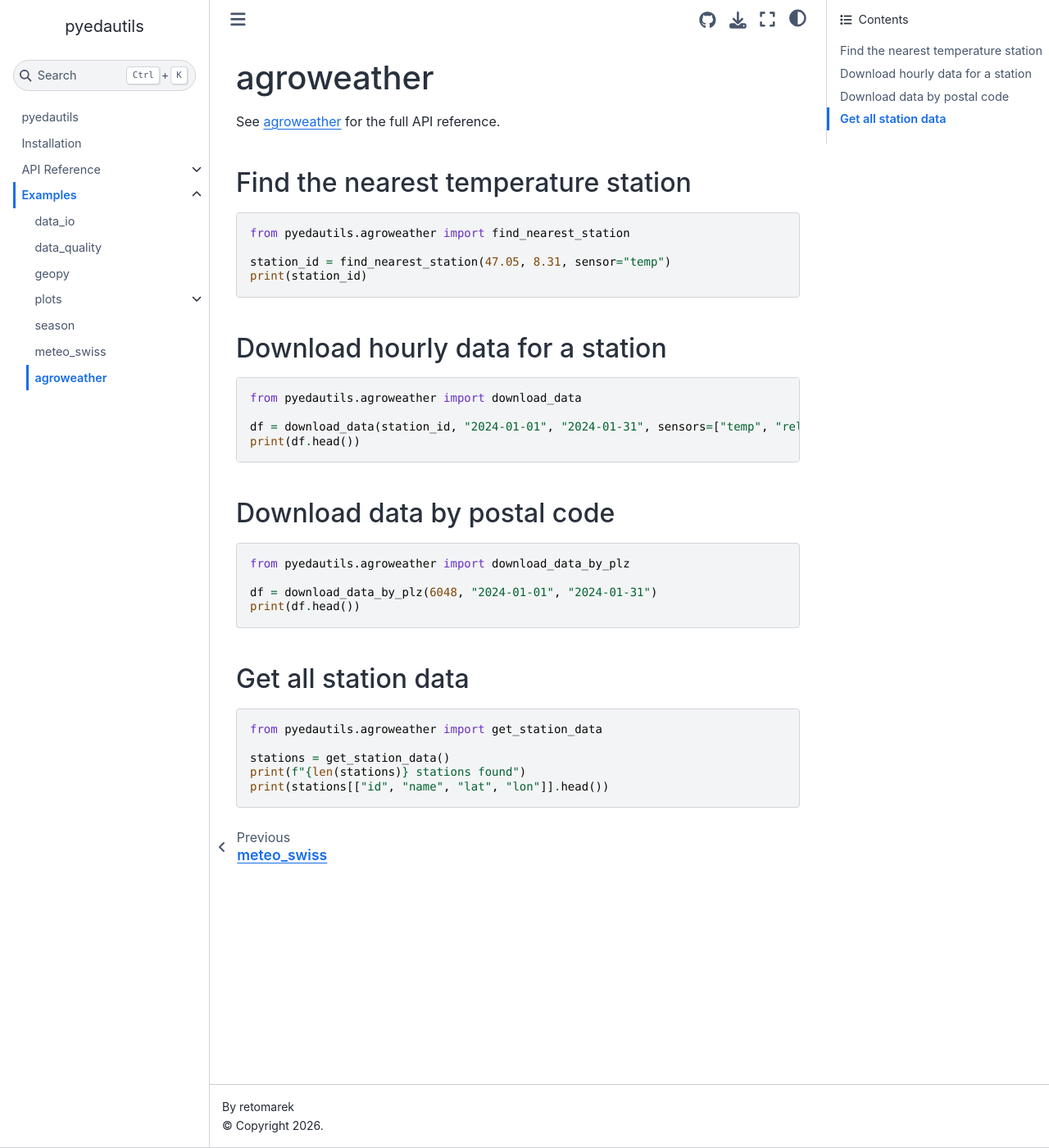
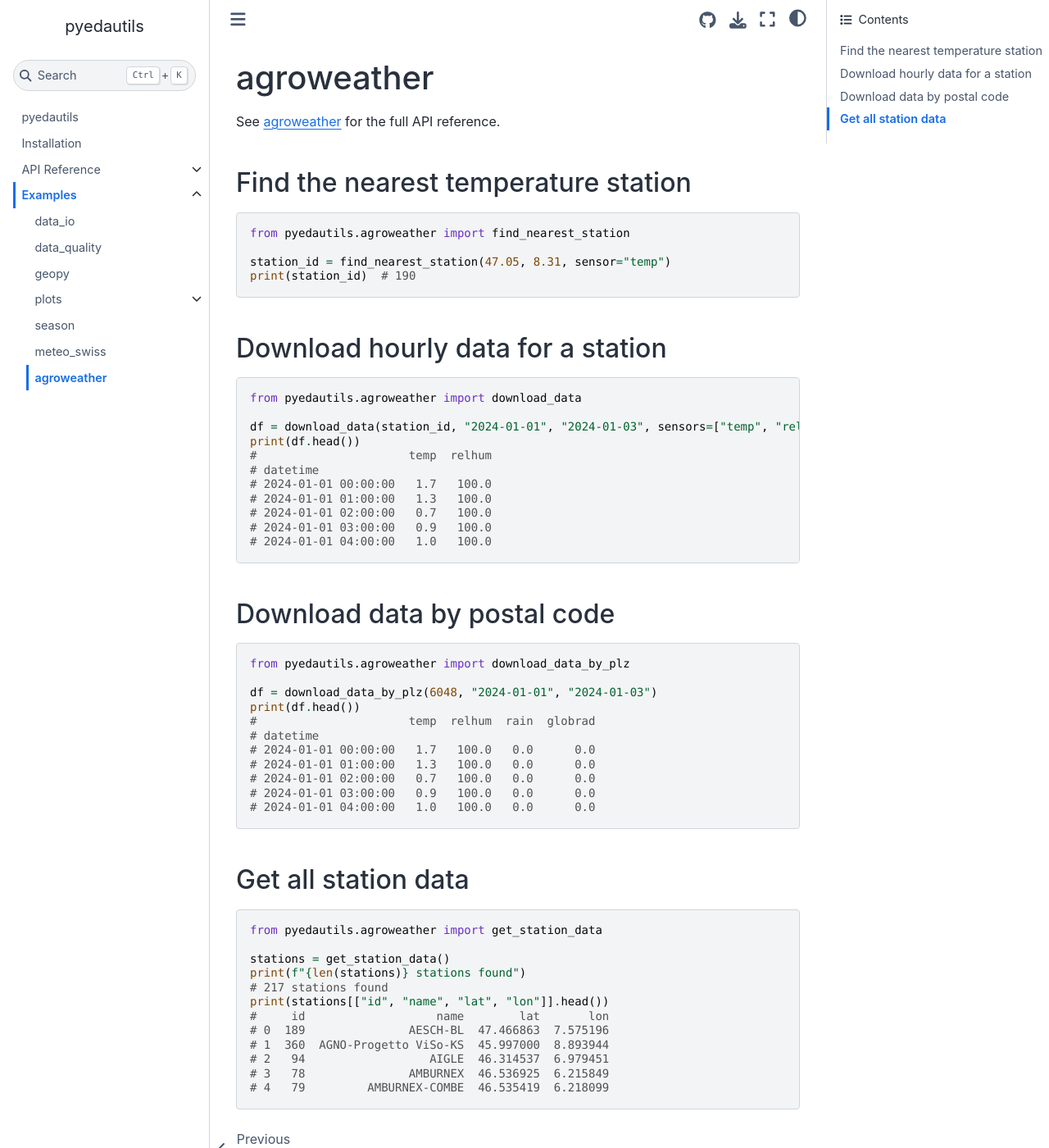
Before and after one commit to retomarek/pyedautils, a Jupyter Book: the page built from docs/examples/agroweather.md, in a window 1280 px wide and 1400 px high. Shown: the whole window at 82% size. Built offline with Jupyter Book 1.0.4 settings and Sphinx 7.4.7 and the Sphinx Book theme 1.1.4, drawn with Linux system fonts in a browser that asks for light colours.

Commit message:
updated agroweather with real results

````diff
--- a/docs/examples/agroweather.md
+++ b/docs/examples/agroweather.md
@@ -8,7 +8,7 @@ See {doc}`../api/agroweather` for the full API reference.
 from pyedautils.agroweather import find_nearest_station
 
 station_id = find_nearest_station(47.05, 8.31, sensor="temp")
-print(station_id)
+print(station_id)  # 190
 ```
 
 ## Download hourly data for a station
@@ -16,8 +16,15 @@ print(station_id)
 ```python
 from pyedautils.agroweather import download_data
 
-df = download_data(station_id, "2024-01-01", "2024-01-31", sensors=["temp", "relhum"])
+df = download_data(station_id, "2024-01-01", "2024-01-03", sensors=["temp", "relhum"])
 print(df.head())
+#                      temp  relhum
+# datetime
+# 2024-01-01 00:00:00   1.7   100.0
+# 2024-01-01 01:00:00   1.3   100.0
+# 2024-01-01 02:00:00   0.7   100.0
+# 2024-01-01 03:00:00   0.9   100.0
+# 2024-01-01 04:00:00   1.0   100.0
 ```
 
 ## Download data by postal code
@@ -25,8 +32,15 @@ print(df.head())
 ```python
 from pyedautils.agroweather import download_data_by_plz
 
-df = download_data_by_plz(6048, "2024-01-01", "2024-01-31")
+df = download_data_by_plz(6048, "2024-01-01", "2024-01-03")
 print(df.head())
+#                      temp  relhum  rain  globrad
+# datetime
+# 2024-01-01 00:00:00   1.7   100.0   0.0      0.0
+# 2024-01-01 01:00:00   1.3   100.0   0.0      0.0
+# 2024-01-01 02:00:00   0.7   100.0   0.0      0.0
+# 2024-01-01 03:00:00   0.9   100.0   0.0      0.0
+# 2024-01-01 04:00:00   1.0   100.0   0.0      0.0
 ```
 
 ## Get all station data
@@ -36,5 +50,12 @@ from pyedautils.agroweather import get_station_data
 
 stations = get_station_data()
 print(f"{len(stations)} stations found")
+# 217 stations found
 print(stations[["id", "name", "lat", "lon"]].head())
+#     id                   name        lat       lon
+# 0  189               AESCH-BL  47.466863  7.575196
+# 1  360  AGNO-Progetto ViSo-KS  45.997000  8.893944
+# 2   94                  AIGLE  46.314537  6.979451
+# 3   78               AMBURNEX  46.536925  6.215849
+# 4   79         AMBURNEX-COMBE  46.535419  6.218099
 ```
````
Also changed, not shown: 2 other files.
